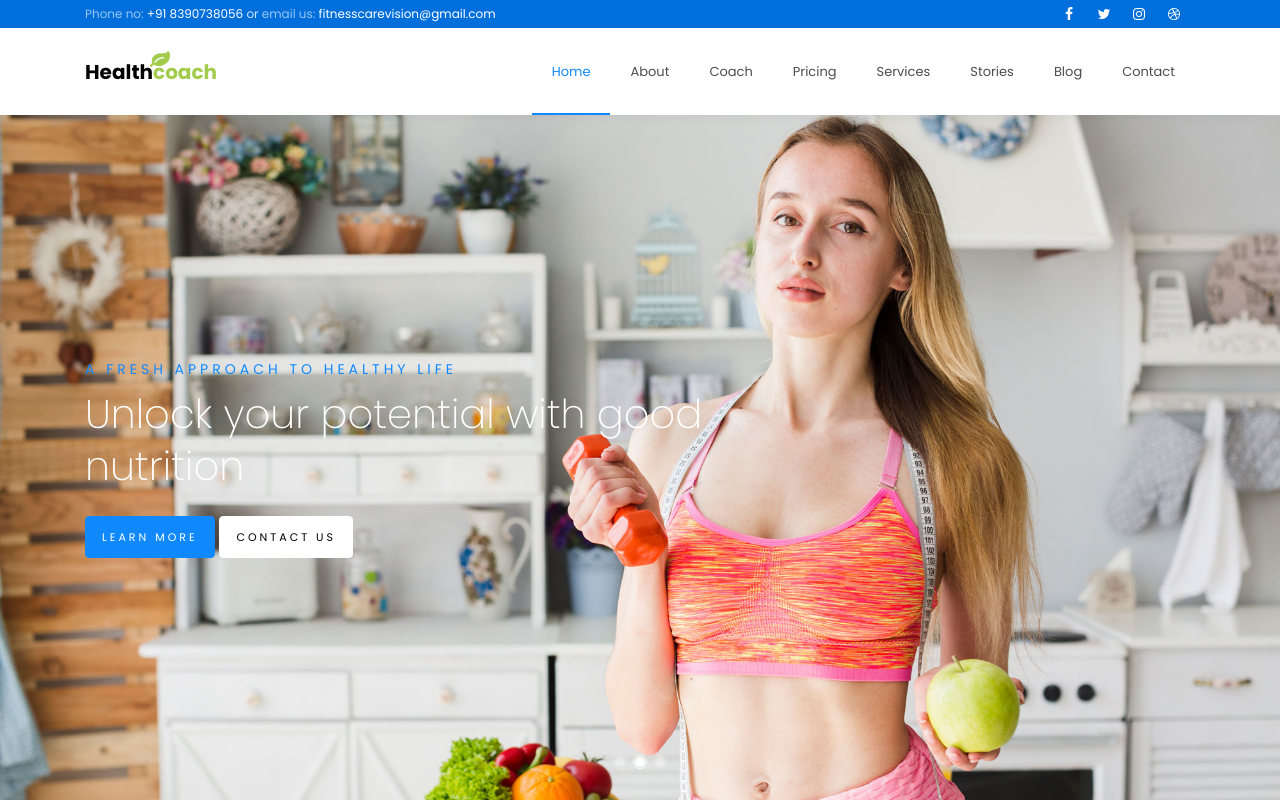
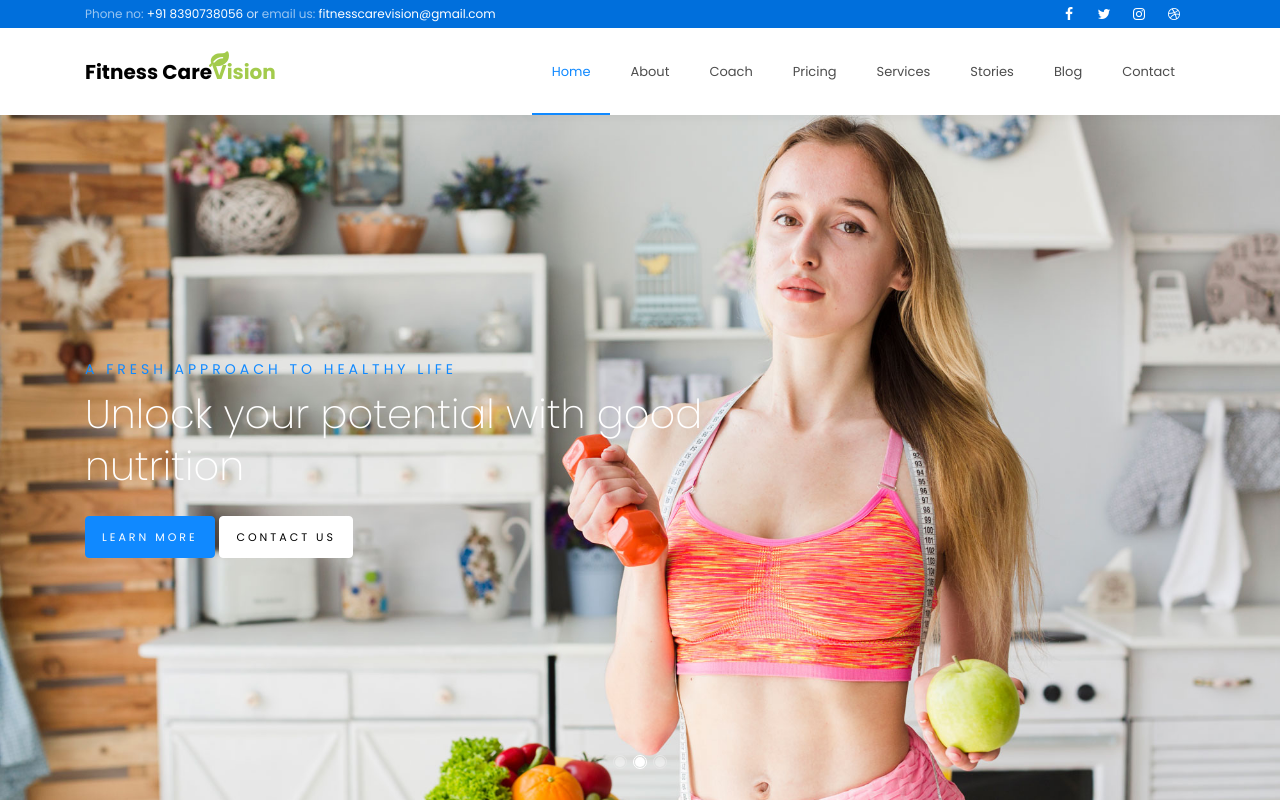
Before and after one commit to fitnesscarevision/fitnesscarevision, a plain HTML site: page index.html in a window 1280 px wide. Shown: the top 800 px of the page. Drawn offline with Linux system fonts and the light colour scheme; some packages are replaced by stand-ins of ours; no server answers; files whose address does not match are found by name.

Commit message:
Update index.html

```diff
--- a/index.html
+++ b/index.html
@@ -43,7 +43,7 @@
 		</div>
 		<nav class="navbar navbar-expand-lg navbar-dark ftco_navbar bg-dark ftco-navbar-light" id="ftco-navbar">
 	    <div class="container">
-	    	<a class="navbar-brand" href="index.html">Health<span>coach<i class="fa fa-leaf"></i></span></a>
+	    	<a class="navbar-brand" href="index.html">Fitness Care<span>Vision<i class="fa fa-leaf"></i></span></a>
 	      <button class="navbar-toggler" type="button" data-toggle="collapse" data-target="#ftco-nav" aria-controls="ftco-nav" aria-expanded="false" aria-label="Toggle navigation">
 	        <span class="fa fa-bars"></span> Menu
 	      </button>
```
